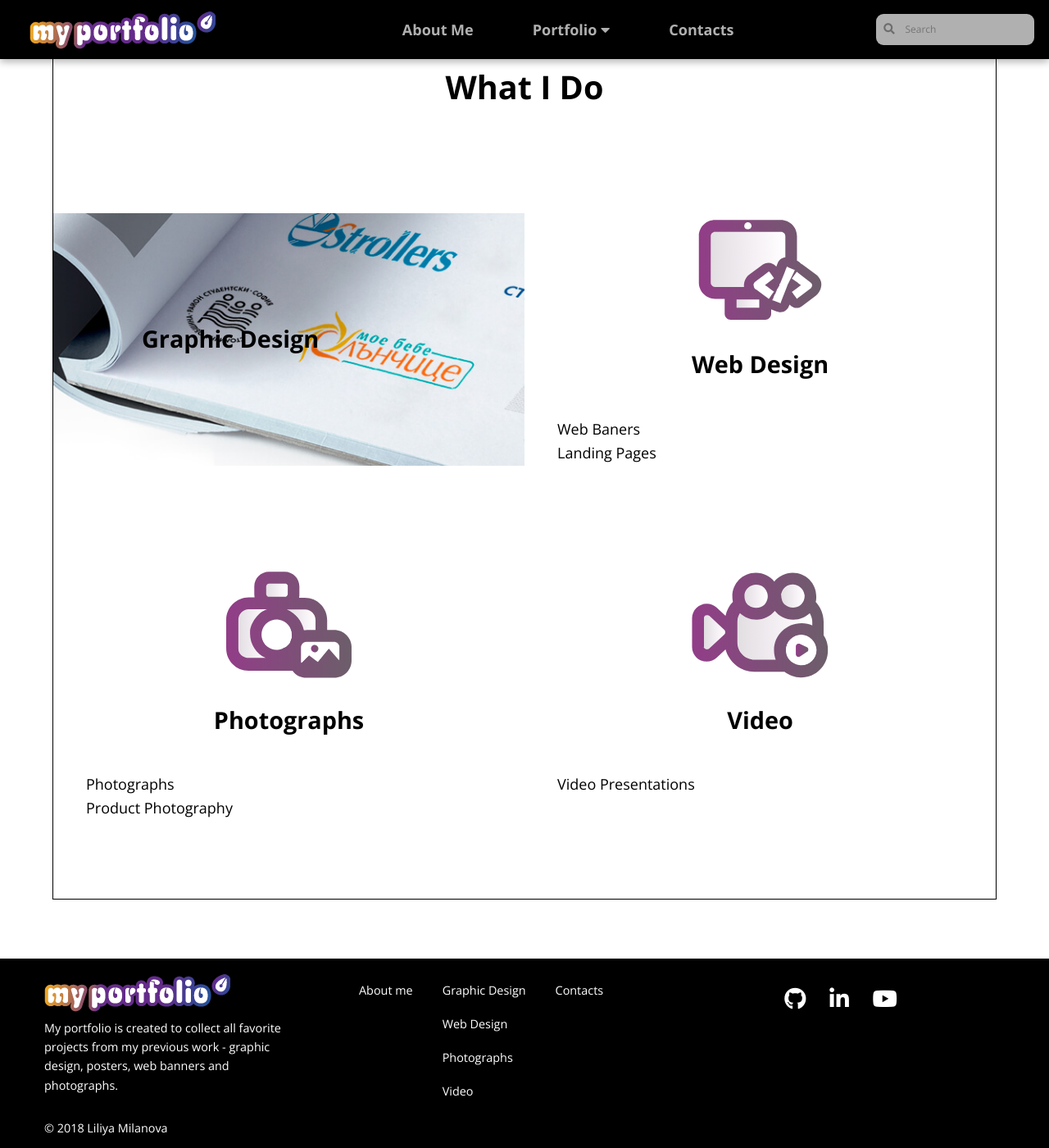
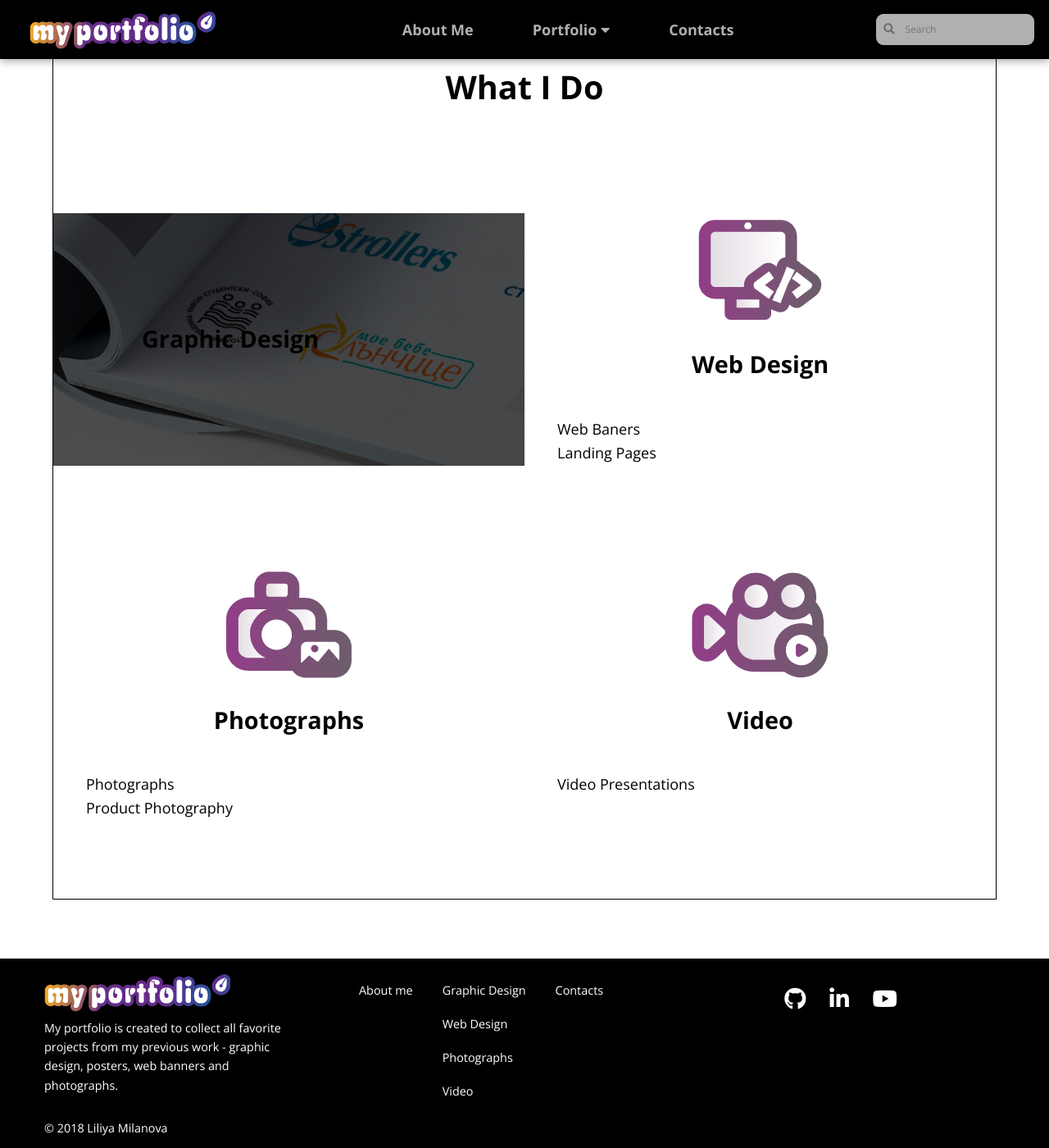
Before and after one commit to LiliyaMilanova/myportfolio, a Jekyll site: the page built from index.html, in a window 1280 px wide and 1400 px high, scrolled down 1095 px. Shown: the whole window at 82% size. Built offline with Jekyll 4.4.1, drawn with Linux system fonts in a browser that asks for light colours; nearby versions of some CDN libraries.

Commit message:
Update styles.css

```diff
--- a/css/styles.css
+++ b/css/styles.css
@@ -103,7 +103,9 @@ text-align: center;
 }
 
 .section-graphic-design {
-    background-image: url(/myportfolio/images/section_graphic_design_image.jpg);
+    background-image: linear-gradient(120deg, rgba(0, 0, 0, 0.7),
+    rgba(0, 0, 0, 0.7)),
+    url(/myportfolio/images/section_graphic_design_image.jpg);
     background-color: rgba(0, 0, 0, 0.7);
     background-size: cover;
     padding: 6rem;
```
